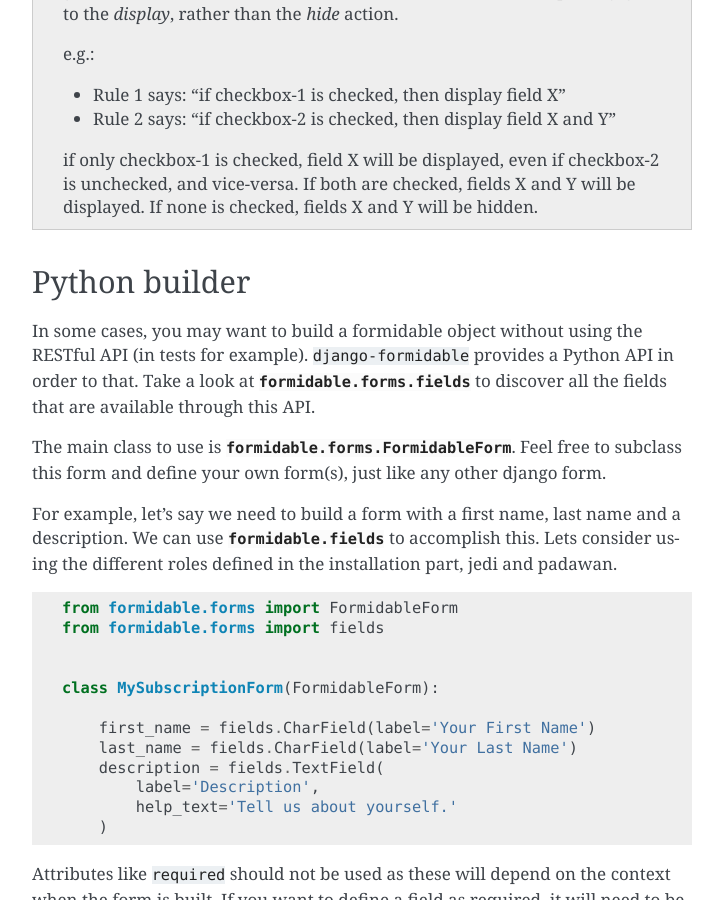
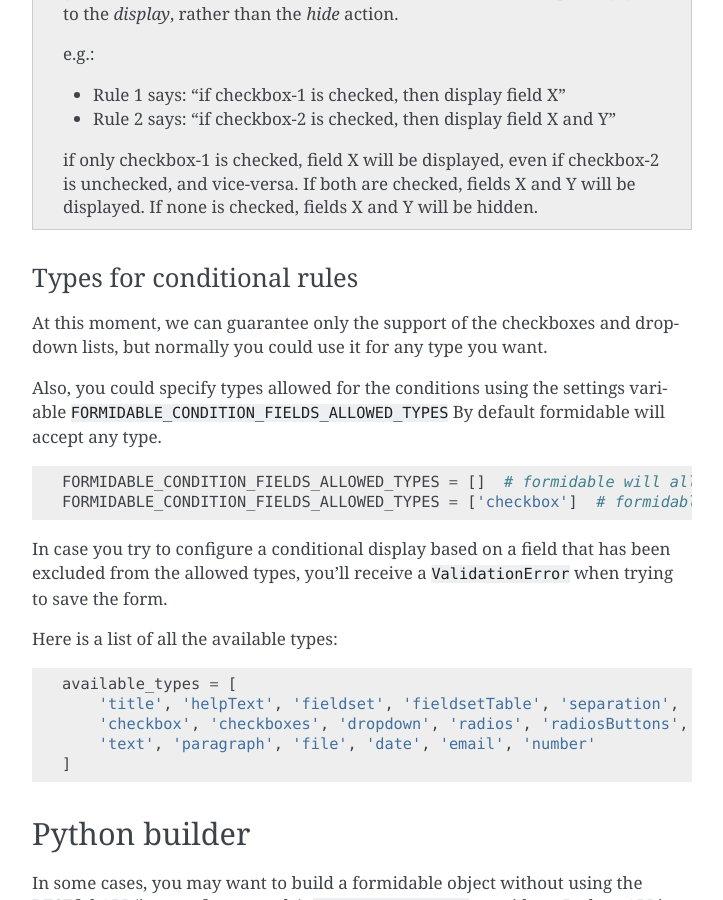
Before and after one commit to peopledoc/django-formidable, a Sphinx documentation site: the page built from docs/source/forms.rst, in a window 1280 px wide and 900 px high, scrolled down 4430 px. Shown: the whole window, without its empty margins (388-1111 px from the left). Built offline with Sphinx 7.4.7, drawn with Linux system fonts in a browser that asks for light colours; some of the changed text lies outside the part shown.

Commit message:
FORM-336: Moved and changed docs

```diff
--- a/CHANGELOG.rst
+++ b/CHANGELOG.rst
@@ -7,6 +7,7 @@
 
 - Trim whitespaces in the generated ``formidable.js`` file. This is more than just cosmetics, it prevents to have a polluted history on this file.
 - Added tests to use conditional rules with drop down lists
+- Added possibility to restrict types of the conditional rules
 - Hotfix: Extract conditions and filter them using the fields that exist in the form.
 - Added typing to the demo requirements
 
--- a/docs/source/forms.rst
+++ b/docs/source/forms.rst
@@ -200,6 +200,34 @@
 
     if only checkbox-1 is checked, field X will be displayed, even if checkbox-2 is unchecked, and vice-versa. If both are checked, fields X and Y will be displayed. If none is checked, fields X and Y will be hidden.
 
+Types for conditional rules
+---------------------------
+At this moment, we can guarantee only the support of the checkboxes and
+dropdown lists, but normally you could use it for any type you want.
+
+Also, you could specify types allowed for the conditions using the settings variable
+``FORMIDABLE_CONDITION_FIELDS_ALLOWED_TYPES`` By default formidable will accept any type.
+
+.. code-block:: python
+
+    FORMIDABLE_CONDITION_FIELDS_ALLOWED_TYPES = []  # formidable will allow any type for the conditional rules
+    FORMIDABLE_CONDITION_FIELDS_ALLOWED_TYPES = ['checkbox']  # formidable will allow checkboxes only
+
+In case you try to configure a conditional display based on a field
+that has been excluded from the allowed types, you'll receive a ``ValidationError``
+when trying to save the form.
+
+Here is a list of all the available types:
+
+.. code-block:: python
+
+    available_types = [
+        'title', 'helpText', 'fieldset', 'fieldsetTable', 'separation',
+        'checkbox', 'checkboxes', 'dropdown', 'radios', 'radiosButtons',
+        'text', 'paragraph', 'file', 'date', 'email', 'number'
+    ]
+
+
 Python builder
 ==============
 
```
Also changed, not shown: docs/source/_static/specs/formidable.js (line endings or trailing spaces), 2 other files.
